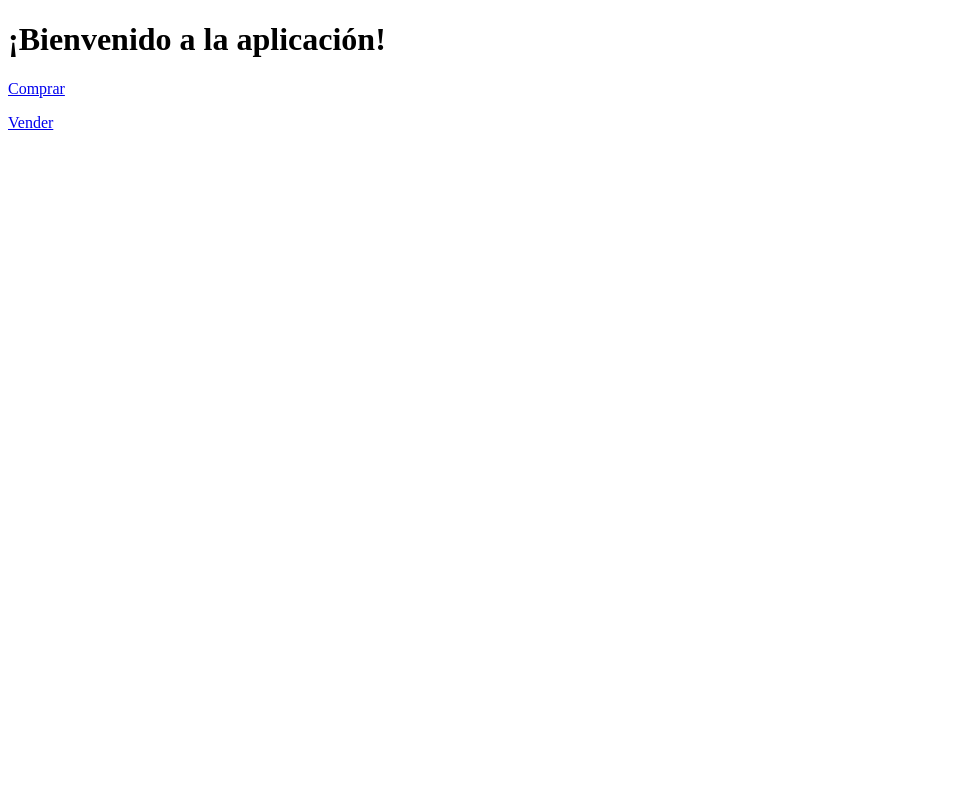
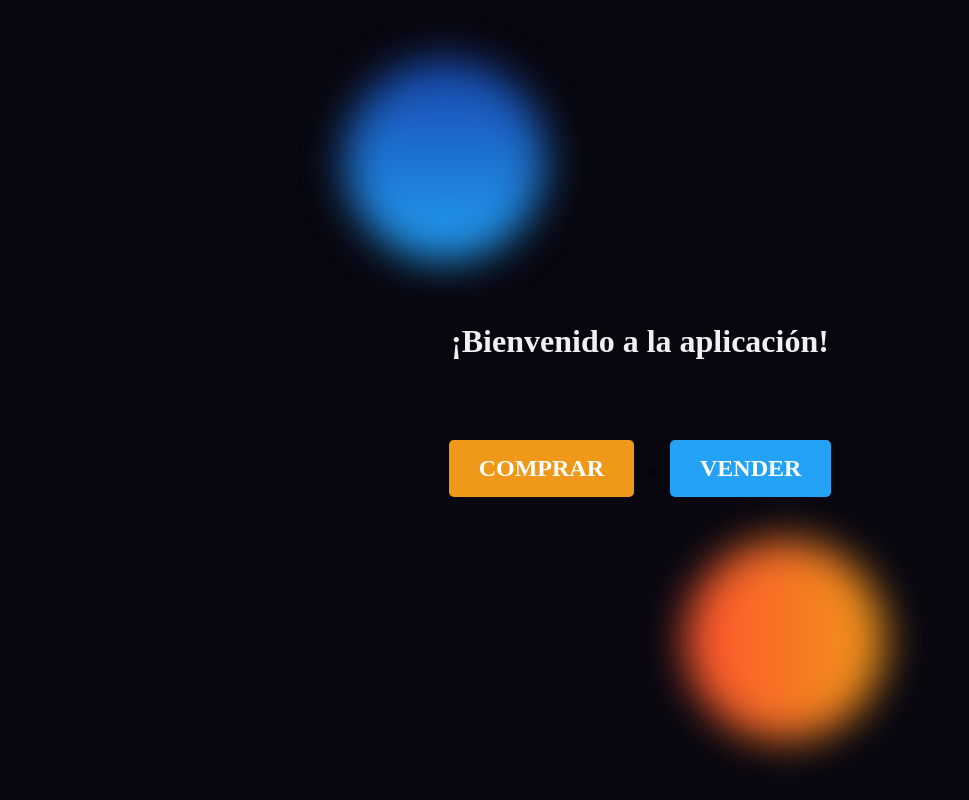
Before and after one commit to DiegoSanRoman/Wallapop-Proyecto-Criptografia, a Flask app: page /app_route in a window 1280 px wide. Shown: the whole page, without its empty margins (0-969 px from the left). Run offline with Flask 3, Linux system fonts and the light colour scheme.

Commit message:
La pagina de comprar o vender esta bonita

```diff
--- /dev/null
+++ b/Web/static/styles/app.css
@@ -0,0 +1,95 @@
+*, *:before, *:after {
+    padding: 0;
+    margin: 0;
+    box-sizing: border-box;
+}
+body {
+    background-color: #080710;
+    display: flex;
+    flex-direction: column;
+    justify-content: center;
+    align-items: center;
+    height: 100vh;
+    overflow: hidden;
+    position: relative;
+}
+
+.background {
+    width: 430px;
+    height: 520px;
+    position: absolute;
+    transform: translate(-50%, -50%);
+    left: 50%;
+    top: 50%;
+    z-index: 1;
+}
+.background .shape {
+    height: 200px;
+    width: 200px;
+    position: absolute;
+    border-radius: 50%;
+    filter: blur(20px);
+}
+.shape:first-child {
+    background: linear-gradient(#1845ad, #23a2f6);
+    left: -80px;
+    top: -80px;
+}
+.shape:last-child {
+    background: linear-gradient(to right, #ff512f, #f09819);
+    right: -30px;
+    bottom: -80px;
+}
+
+h1 {
+    color: #f0f0f0;
+    text-align: center;
+    padding: 20px 0;
+    margin-bottom: 40px;
+    z-index: 2; /* Ensure h1 is above background */
+    position: relative;
+}
+
+p {
+    text-align: center;
+    margin-top: 20px;
+    z-index: 2; /* Ensure p is above background */
+    position: relative;
+}
+
+.boton {
+    background-color: #f09819;
+    color: #ffffff;
+    padding: 15px 30px;
+    border-radius: 5px;
+    text-decoration: none;
+    font-size: 24px;
+    font-weight: bold;
+    display: inline-block;
+    transition: transform 0.3s, box-shadow 0.3s;
+    margin: 0 10px;
+    z-index: 2;
+    position: relative;
+}
+
+.boton:hover {
+    transform: scale(1.1);
+}
+
+.boton.comprar {
+    background-color: #f09819;
+}
+
+.boton.comprar:hover {
+    background-color: #e89f35;
+    box-shadow: 0 0 20px #e89f35;
+}
+
+.boton.vender {
+    background-color: #23a2f6;
+}
+
+.boton.vender:hover {
+    background-color: #3ca9f1;
+    box-shadow: 0 0 20px #3ca9f1;
+}
--- a/Web/templates/app.html
+++ b/Web/templates/app.html
@@ -2,10 +2,19 @@
 <html lang="es">
 <head>
     <title>App</title>
+    <link rel="stylesheet" type="text/css" href="{{ url_for('static', filename='styles/app.css') }}">
 </head>
 <body>
+
+    <div class="background">
+        <div class="shape"></div>
+        <div class="shape"></div>
+    </div>
+
     <h1>¡Bienvenido a la aplicación!</h1>
-        <p><a href="{{ url_for('comprar') }}">Comprar</a></p>
-        <p><a href="{{ url_for('vender') }}">Vender</a></p>
+    <p>
+        <a class="boton comprar" href="{{ url_for('comprar') }}">COMPRAR</a> o
+        <a class="boton vender" href="{{ url_for('vender') }}">VENDER</a>
+    </p>
 </body>
 </html>
```
